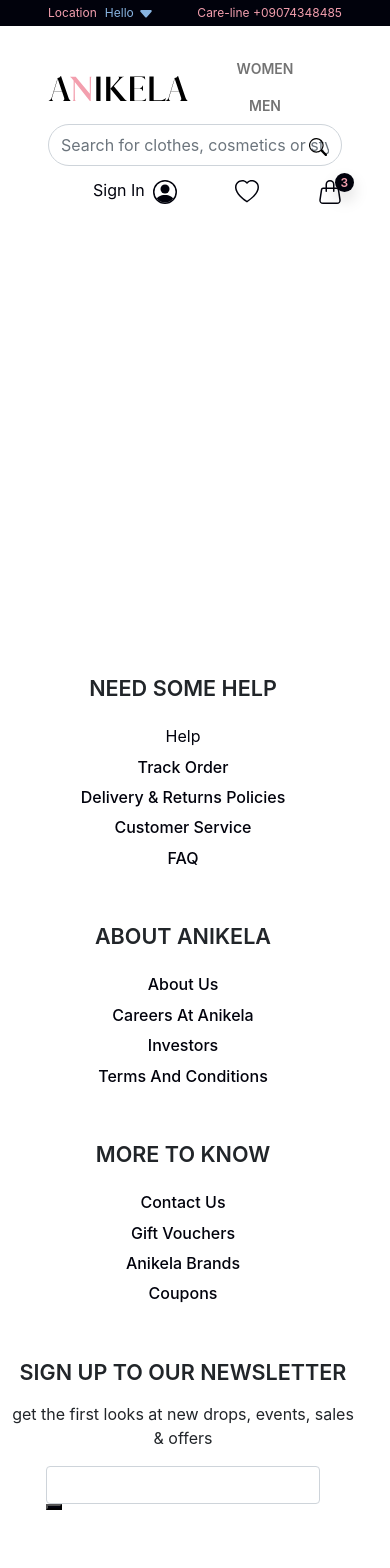
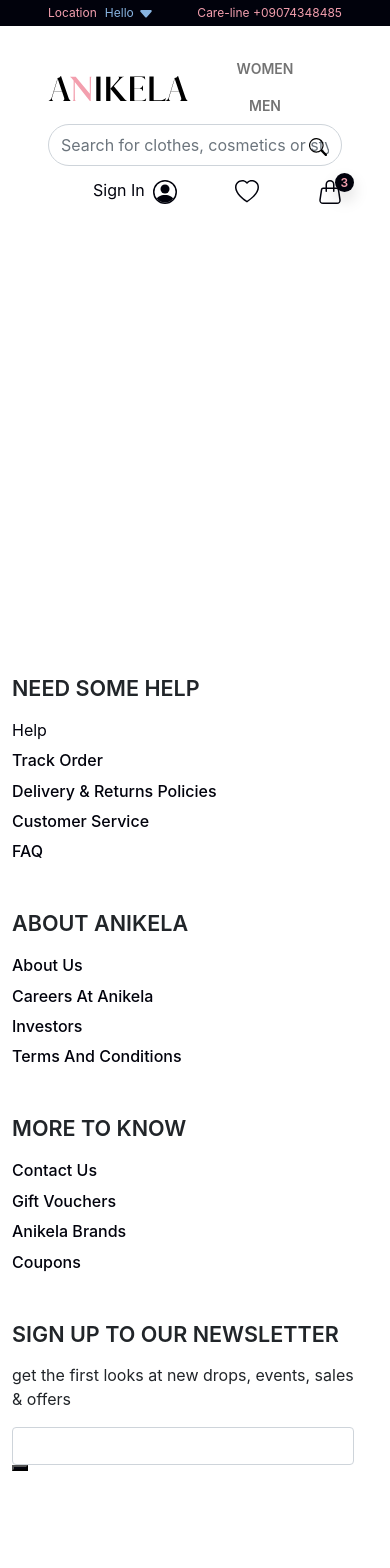
Before and after one commit to Coast-Information-Technology/anikela-ecommerce-customers-frontend, a React (Create React App) app: page / in a window 390 px wide. Shown: the top 1568 px of the page. Built offline with nearby package versions, Linux system fonts and the light colour scheme.

Commit message:
reverted footer-group-links centering decision

```diff
--- a/src/scss/layout/_footer.scss
+++ b/src/scss/layout/_footer.scss
@@ -67,20 +67,6 @@
   // cursor: pointer;
 }
 
-@media (max-width: 767.98px) {
-  .footer-group {
-    display: flex;
-    flex-direction: column;
-    align-items: center;
-  }
-  .footer-group.subscribe {
-    text-align: center;
-  }
-  .footer-item {
-    text-align: center;
-  }
-}
-
 .footer-icons {
   height: auto;
   @extend .row, .flex-lg-row, .flex-sm-column, .align-items-center, .py-5;
```
